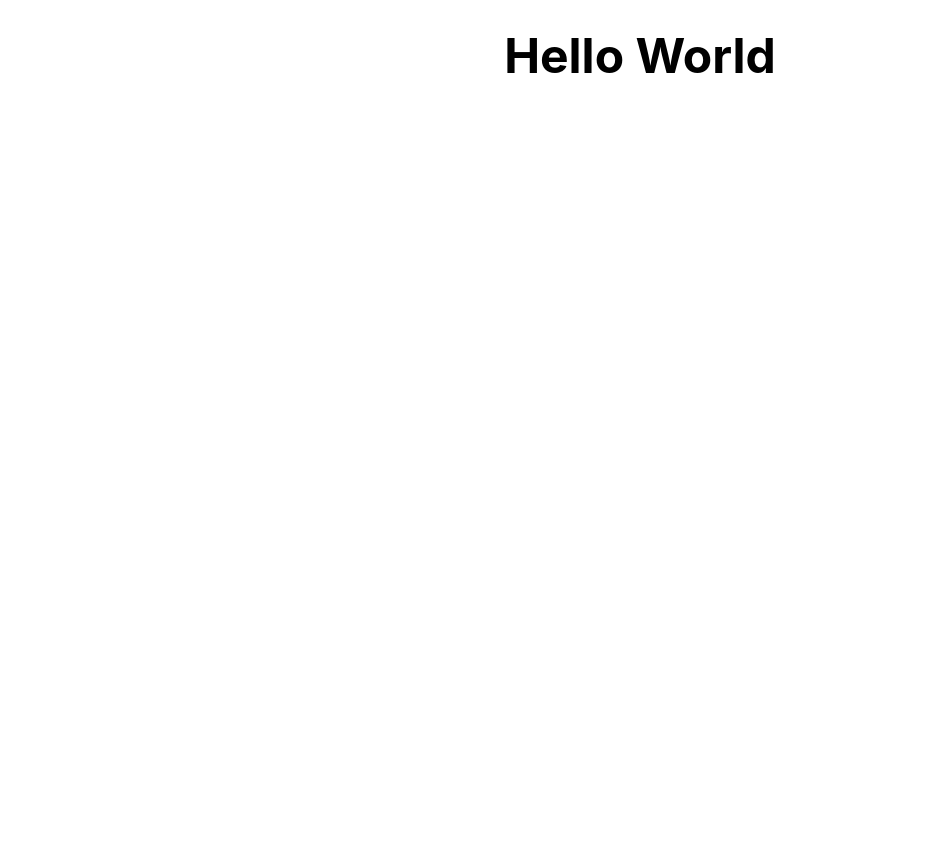
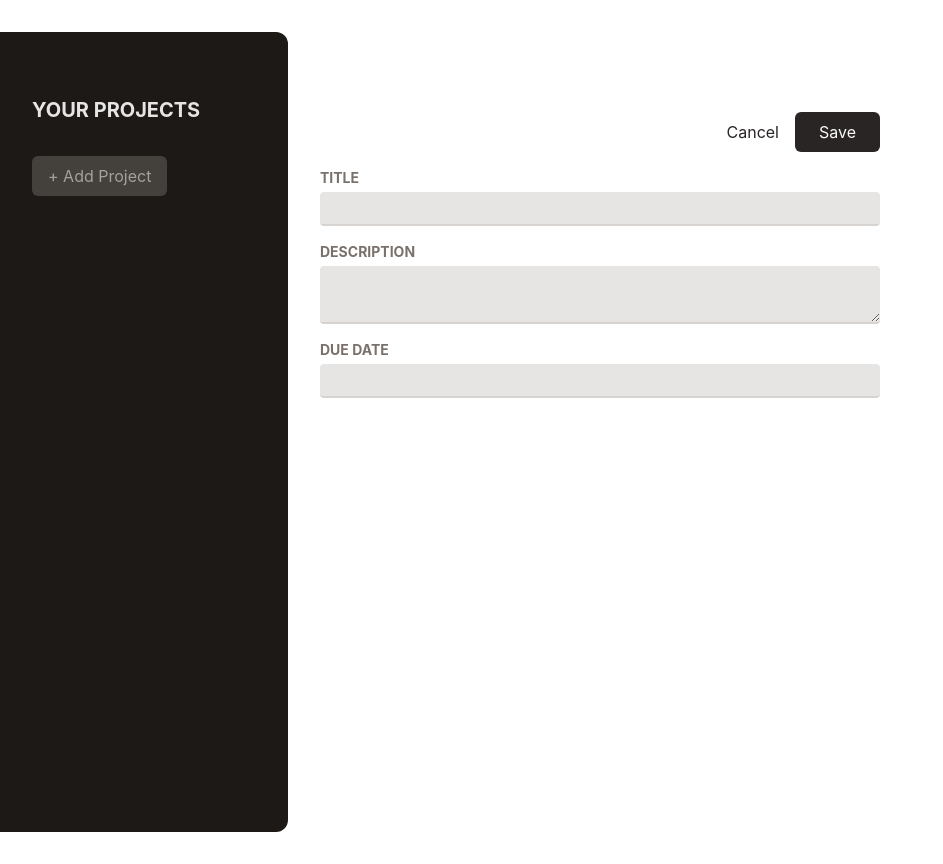
Before and after one commit to HtetO2Ko/project-management-app, a React (Vite) app: page / in a window 1280 px wide. Shown: the whole page, without its empty margins (0-943 px from the left). Before the commit the page ends 800 px from the top, so only its background shows below. Built offline with nearby package versions, Linux system fonts and the light colour scheme.

Commit message:
Create ProjectsSidebar and NewProject Design Components

```diff
--- a/src/App.jsx
+++ b/src/App.jsx
@@ -1,8 +1,12 @@
+import NewProject from "./components/NewProject.jsx";
+import ProjectsSidebar from "./components/ProjectsSidebar.jsx";
+
 function App() {
   return (
-    <>
-      <h1 className="my-8 text-center text-5xl font-bold">Hello World</h1>
-    </>
+    <main className="h-screen my-8 flex gap-8">
+      <ProjectsSidebar />
+      <NewProject />
+    </main>
   );
 }
 
--- /dev/null
+++ b/src/components/Input.jsx
@@ -0,0 +1,13 @@
+export default function Input({ label, isTextArea = false, ...props }) {
+  const inputClass =
+    "w-full p-1 border-b-2 rounded-sm border-stone-300 bg-stone-200 text-stone-600 focus:outline-none focus:border-stone-600";
+  return (
+    <p className="flex flex-col gap-1 my-4">
+      <label className="text-sm font-bold uppercase text-stone-500">
+        {label}
+      </label>
+      {isTextArea && <textarea className={inputClass} {...props} />}
+      {!isTextArea && <input className={inputClass} {...props} />}
+    </p>
+  );
+}
--- /dev/null
+++ b/src/components/NewProject.jsx
@@ -0,0 +1,26 @@
+import Input from "./Input.jsx";
+
+export default function NewProject() {
+  return (
+    <div className="w-140 mt-16">
+      <menu className="flex items-center justify-end gap-4 my-4">
+        <li>
+          <button className="text-stone-800 hover:text-stone-950">
+            Cancel
+          </button>
+        </li>
+        <li>
+          <button className="px-6 py-2 rounded-md bg-stone-800 text-stone-50 hover:text-stone-950">
+            Save
+          </button>
+        </li>
+      </menu>
+
+      <div>
+        <Input label="Title" />
+        <Input label="Description" isTextArea />
+        <Input label="Due Date" />
+      </div>
+    </div>
+  );
+}
--- /dev/null
+++ b/src/components/ProjectsSidebar.jsx
@@ -0,0 +1,15 @@
+export default function ProjectsSidebar() {
+  return (
+    <aside className="w-1/3 px-8 py-16 bg-stone-900 text-stone-50 md:w-72 rounded-r-xl">
+      <h2 className="mb-8 font-bold uppercase md:text-xl text-stone-200">
+        Your Projects
+      </h2>
+      <div>
+        <button className="px-4 py-2 text-xs md:text-base rounded-md bg-stone-700 text-stone-400 hover:bg-stone-600">
+          + Add Project
+        </button>
+      </div>
+      <ul></ul>
+    </aside>
+  );
+}
```
